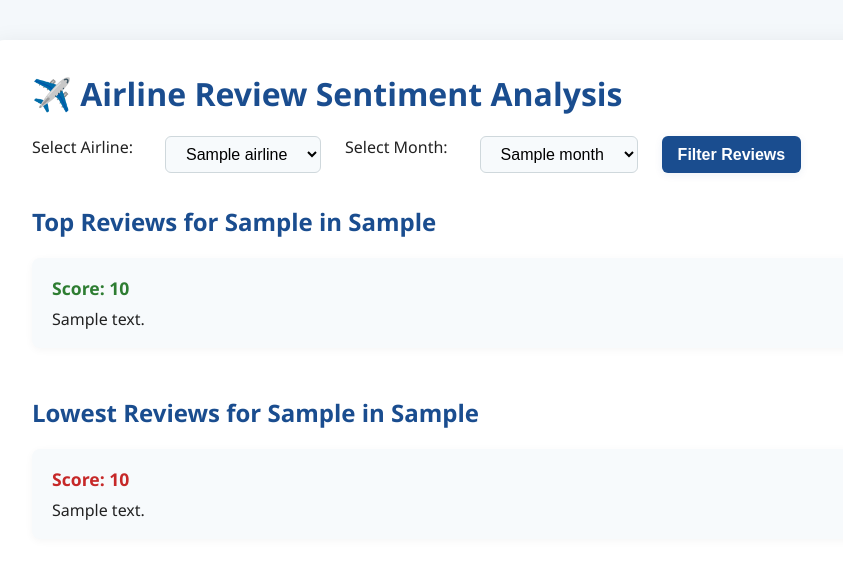
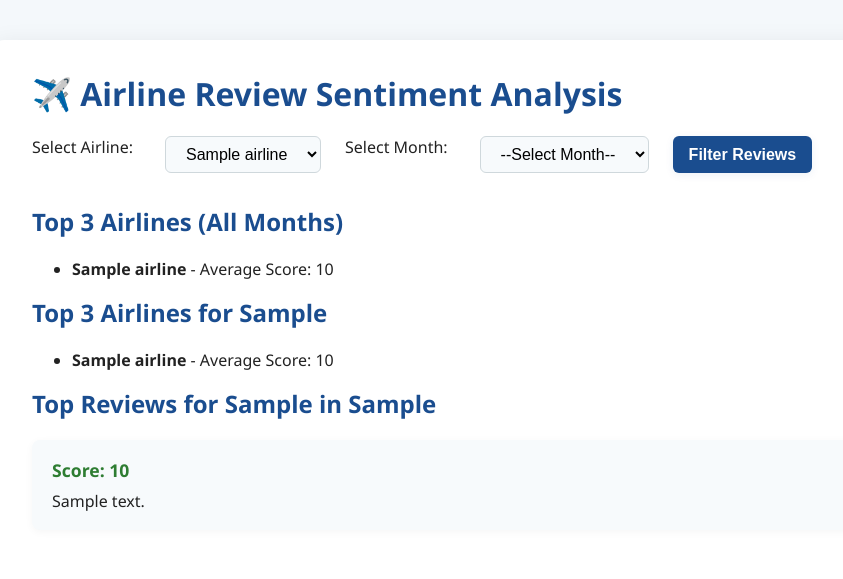
Before and after one commit to DyanelLancea/Airline-Review-Sentiement-Analysis, a Python web app: template templates/index.html in a window 1280 px wide. Shown: the top 579 px of the page, without its empty margins (158-1001 px from the left). Run offline with Jinja, Linux system fonts and the light colour scheme; the template is opened without the code that fills it: most values are stand-ins (such as "Sample title", 1, 10 or a date in 2020).

Commit message:
update top 3 airlines

```diff
--- a/templates/index.html
+++ b/templates/index.html
@@ -20,14 +20,40 @@
             </select>
 
             <label for="month">Select Month:</label>
-            <select name="month" id="month" required>
-                {% for month in months %}
-                    <option value="{{ month }}" {% if month == selected_month %}selected{% endif %}>{{ month }}</option>
-                {% endfor %}
-            </select>
+                <select name="month" id="month" required>
+                    <option value="">--Select Month--</option>
+                    <option value="All" {% if selected_month == 'All' %}selected{% endif %}>All</option>  <!-- Add 'All' option here -->
+                    {% for month in months %}
+                        <option value="{{ month }}" {% if month == selected_month %}selected{% endif %}>{{ month }}</option>
+                    {% endfor %}
+                </select>
 
             <button type="submit">Filter Reviews</button>
         </form>
+
+        <!-- Top 3 Airlines across all months -->
+            {% if top_airlines %}
+                <div class="top-airlines">
+                    <h2>Top 3 Airlines (All Months)</h2>
+                    <ul>
+                        {% for airline, score in top_airlines %}
+                            <li><strong>{{ airline }}</strong> - Average Score: {{ score|round(2) }}</li>
+                        {% endfor %}
+                    </ul>
+                </div>
+            {% endif %}
+
+            <!-- Top 3 Airlines for selected month -->
+            {% if top_airlines_month %}
+                <div class="top-airlines-month">
+                    <h2>Top 3 Airlines for {{ selected_month }}</h2>
+                    <ul>
+                        {% for airline, score in top_airlines_month %}
+                            <li><strong>{{ airline }}</strong> - Average Score: {{ score|round(2) }}</li>
+                        {% endfor %}
+                    </ul>
+                </div>
+            {% endif %}
 
         <div class="section">
             {% if t_reviews %}
```
Also changed, not shown: 1 other file.
